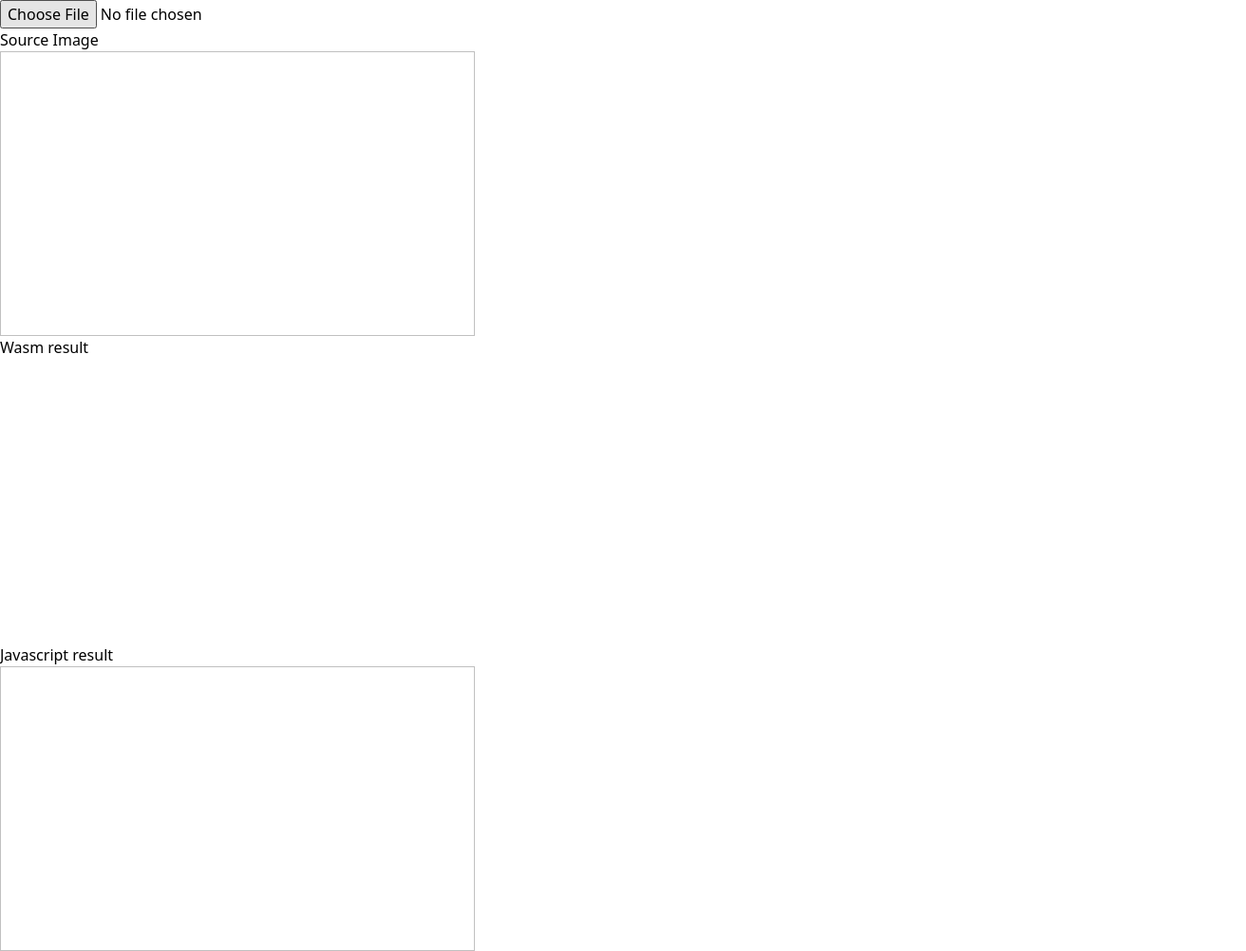
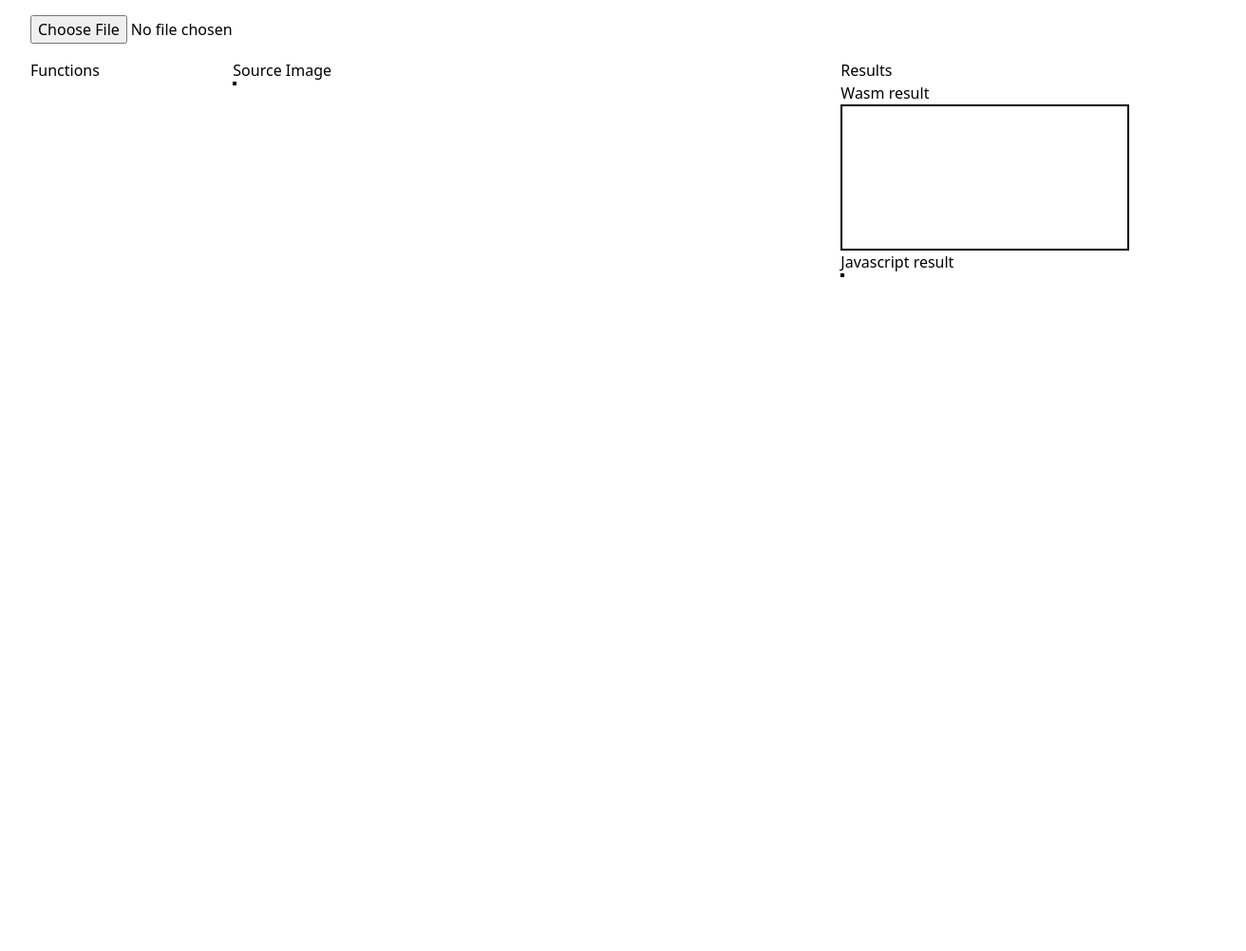
Before and after one commit to babalolajnr/photon-wasm, a website built with webpack: page site/src/index.html in a window 1280 px wide. Shown: the whole page at 95% size, 1312 px wide, since content can reach past the window. After the commit the page ends 800 px from the top, so only its background shows below. Built offline with nearby package versions, Linux system fonts and the light colour scheme.

Commit message:
add basic layout

```diff
--- a/site/src/index.html
+++ b/site/src/index.html
@@ -6,19 +6,29 @@
     <title>hello-wasm example</title>
 </head>
 
-<body>
-    <div><input type="file" name="image" accept="image/*" id="image-input"></div>
+<body class="container mx-8 lg:block">
+    <div class="lg:my-4"><input type="file" name="image" accept="image/*" id="image-input"></div>
+    <div class="lg:columns-3 lg:flex">
+        <div class="lg:w-1/6">
             <div>
+                Functions
+            </div>
+        </div>
+        <div class="lg:w-1/2">
             Source Image
-        <img id="src-image" width="500" height="300">
+            <img id="src-image" class="border-2 border-black">
         </div>
+        <div class="lg:w-1/3 block">
+            <div>Results</div>
             <div>
                 Wasm result
-        <canvas id="wasm-result" width="500" height="300"></canvas>
+                <canvas id="wasm-result" class="border-2 border-black"></canvas>
             </div>
             <div>
                 Javascript result
-        <img alt="" height="300" width="500" id="js-result">
+                <img alt="" id="js-result" class="border-2 border-black">
+            </div>
+        </div>
     </div>
 </body>
 
```
Lines whose indentation alone changed are shown as unchanged.
